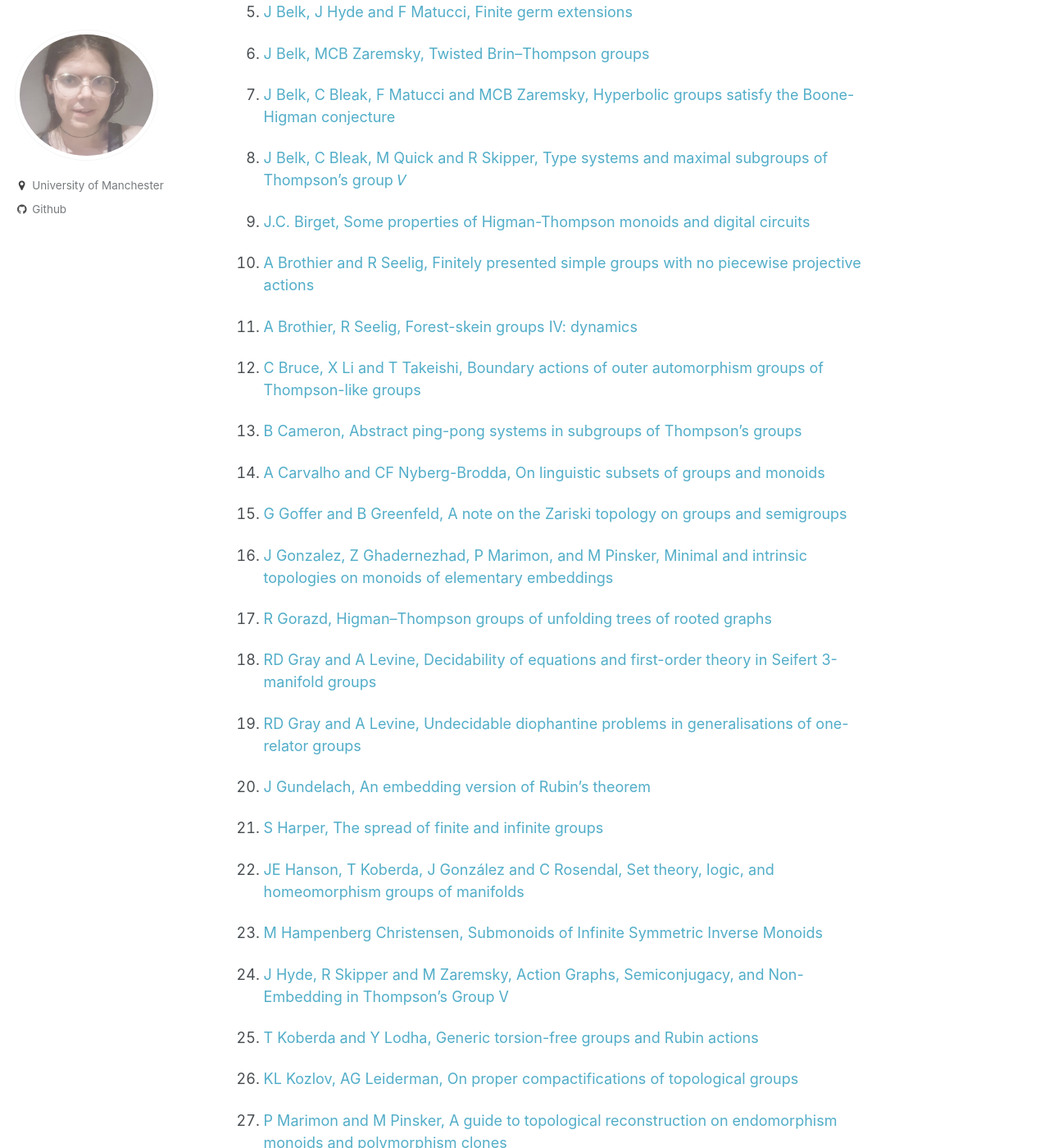
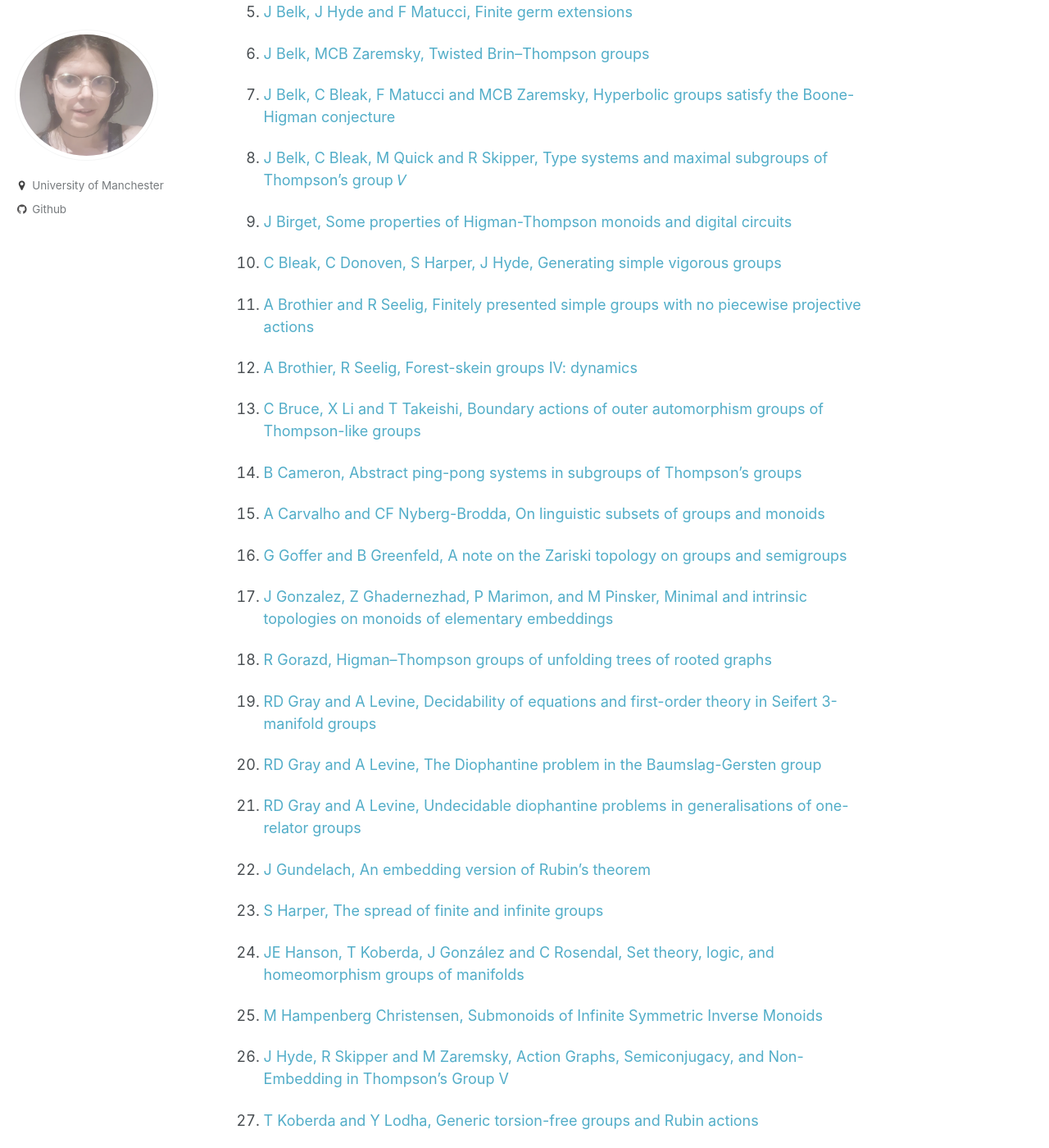
Before and after one commit to le27/L-Elliott, a Jekyll site: the page built from _pages/papers.md, in a window 1280 px wide and 1400 px high, scrolled down 2638 px. Shown: the whole window at 82% size. Built offline with Jekyll 4.4.1, drawn with Linux system fonts in a browser that asks for light colours; formulas are drawn with MathJax 3.

Commit message:
Fix formatting and add new papers to the list

```diff
--- a/_pages/papers.md
+++ b/_pages/papers.md
@@ -88,8 +88,10 @@ Articles that have cited Luna's papers as of 02/06/2026 (excluding papers alread
 
 1. [J Belk, C Bleak, M Quick and R Skipper, Type systems and maximal subgroups of Thompson's group 𝑉](https://arxiv.org/pdf/2206.12631)
 
-1. [J.C. Birget, Some properties of Higman-Thompson monoids
+1. [J Birget, Some properties of Higman-Thompson monoids
 and digital circuits](https://arxiv.org/pdf/2403.12674)
+
+1. [C Bleak, C Donoven, S Harper, J Hyde, Generating simple vigorous groups](https://arxiv.org/abs/2607.21754)
 
 1. [A Brothier and R Seelig, Finitely presented simple groups with no piecewise projective actions](https://arxiv.org/pdf/2512.18943)
 
@@ -108,9 +110,13 @@ M Pinsker, Minimal and intrinsic topologies on monoids of elementary embeddings]
 
 1. [R Gorazd, Higman–Thompson groups of unfolding trees of rooted graphs](https://openresearch.newcastle.edu.au/ndownloader/files/55942097)
 
+
 1. [RD Gray and A Levine, Decidability of equations and first-order theory in Seifert 3-manifold groups](https://arxiv.org/pdf/2512.07690)
 
+1. [RD Gray and A Levine, The Diophantine problem in the Baumslag-Gersten group](https://arxiv.org/abs/2607.24189)
+
 1. [RD Gray and A Levine, Undecidable diophantine problems in generalisations of one-relator groups](https://arxiv.org/pdf/2605.30535)
+
 
 1. [J Gundelach, An embedding version of Rubin's theorem](https://arxiv.org/abs/2602.18197)
 
@@ -126,7 +132,6 @@ and C Rosendal, Set theory, logic, and homeomorphism groups of manifolds](https:
 1. [T Koberda and Y Lodha, Generic torsion-free groups and Rubin actions](https://arxiv.org/pdf/2503.11772)
 
 1. [KL Kozlov, AG Leiderman, On proper compactifications of topological groups](https://arxiv.org/pdf/2604.23201)
-
 
 1. [P Marimon and M Pinsker, A guide to topological reconstruction on endomorphism monoids and polymorphism clones](https://arxiv.org/pdf/2512.01086)
 
```
